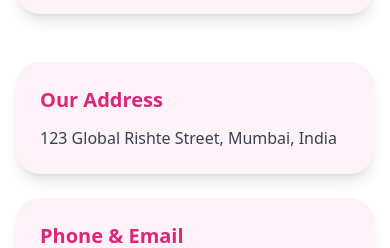
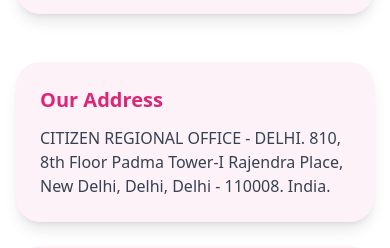
Before and after one commit to Rajumishra23/metrimonial-website, a React (Vite) app: page /contact in a window 390 px wide. Shown: the part 900-1148 px from the top of the page. Built offline with nearby package versions, Linux system fonts and the light colour scheme.

Commit message:
Updated layout for better responsive view

```diff
--- a/src/Pages/About.jsx
+++ b/src/Pages/About.jsx
@@ -1,6 +1,6 @@
 import React from "react";
 import { UserGroupIcon, ShieldCheckIcon, HeartIcon, StarIcon } from "@heroicons/react/24/outline";
-import img4 from "../Image/img/portfolio/4.jpg"; // ✅ Correct image import path
+import img4 from "../Image/img/portfolio/4.jpg";
 
 function About() {
   const features = [
@@ -25,7 +25,7 @@ function About() {
         <div className="md:w-1/2">
           <img
             src={img4}
-            alt="About Global Rishte"
+            alt="About us rishte"
             className="rounded-3xl shadow-xl hover:scale-105 transition-transform duration-300 w-full h-[900px] object-cover"
           />
         </div>
--- a/src/Pages/Contact.jsx
+++ b/src/Pages/Contact.jsx
@@ -65,7 +65,7 @@ function Contact() {
           <div className="space-y-6">
             <div className="bg-pink-50 p-6 rounded-3xl shadow-lg">
               <h3 className="text-xl font-bold text-pink-600 mb-3">Our Address</h3>
-              <p className="text-gray-700">123 Global Rishte Street, Mumbai, India</p>
+              <p className="text-gray-700">CITIZEN REGIONAL OFFICE - DELHI. 810, 8th Floor Padma Tower-I Rajendra Place, New Delhi, Delhi, Delhi - 110008. India.</p>
             </div>
 
             <div className="bg-pink-50 p-6 rounded-3xl shadow-lg">
@@ -90,13 +90,14 @@ function Contact() {
         <div className="mt-16 rounded-3xl overflow-hidden shadow-lg">
          <iframe
   title="Office Location"
-            src="https://www.google.com/maps/embed?pb=!1m18!1m12!1m3!1d3769.123456789!2d72.8777!3d19.0760!2m3!1f0!2f0!3f0!3m2!1i1024!2i768!4f13.1!3m3!1m2!1s0x3be7c63c0a123456%3A0xabcdef1234567890!2sMumbai%2C+India!5e0!3m2!1sen!2sin!4v1600000000000!5m2!1sen!2sin"
+  src="https://www.google.com/maps/embed?pb=!1m18!1m12!1m3!1d3501.612345345!2d77.17420071508423!3d28.639602982414676!2m3!1f0!2f0!3f0!3m2!1i1024!2i768!4f13.1!3m3!1m2!1s0x390d03f765c10b99%3A0x5692d847db602b2c!2sPadma%20Tower%20I%2C%20Rajendra%20Place%2C%20New%20Delhi%2C%20Delhi%20110008!5e0!3m2!1sen!2sin!4v1728653218001!5m2!1sen!2sin"
   width="100%"
   height="400"
   style={{ border: 0 }}
   allowFullScreen=""
   loading="lazy"
-          ></iframe>
+  referrerPolicy="no-referrer-when-downgrade"
+/>
         </div>
       </div>
     </section>
```
Lines whose indentation alone changed are shown as unchanged.
